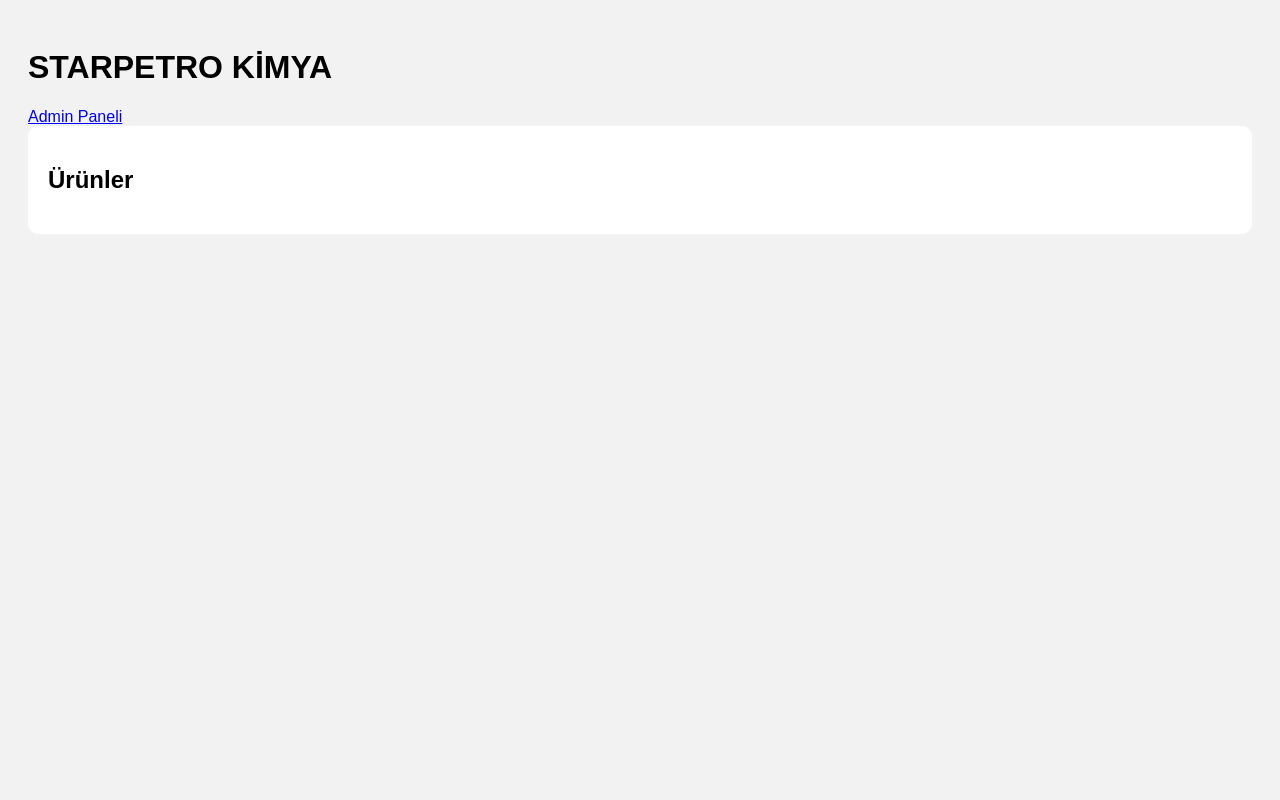
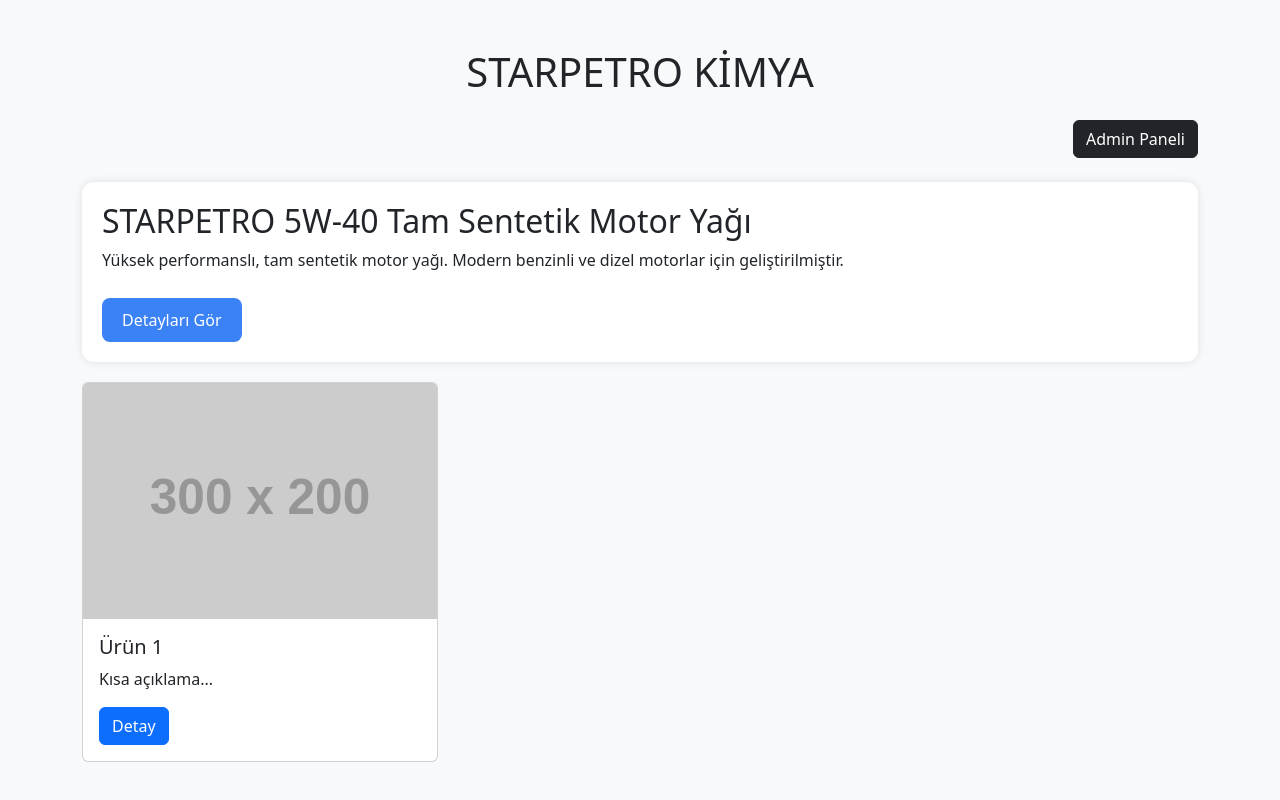
Before and after one commit to emrefener/starpetro, a plain HTML site: page index.html in a window 1280 px wide. Drawn offline with nearby package versions, Linux system fonts and the light colour scheme; placeholder pictures from the web are drawn by us.

Commit message:
index.html

```diff
--- a/index.html
+++ b/index.html
@@ -1,23 +1,37 @@
 <!DOCTYPE html>
 <html lang="tr">
 <head>
-    <meta charset="UTF-8">
-    <title>STARPETRO KİMYA</title>
-    <link rel="stylesheet" href="style.css">
+  <meta charset="UTF-8" />
+  <meta name="viewport" content="width=device-width, initial-scale=1.0" />
+  <title>STARPETRO KİMYA</title>
+  <link href="https://cdn.jsdelivr.net/npm/bootstrap@5.3.3/dist/css/bootstrap.min.css" rel="stylesheet" />
 </head>
-<body>
-    <header>
-        <h1>STARPETRO KİMYA</h1>
-        <nav>
-            <a href="admin.html">Admin Paneli</a>
-        </nav>
-    </header>
+<body class="bg-light">
+  <div class="container py-5">
+    <h1 class="text-center mb-4">STARPETRO KİMYA</h1>
+    <div class="text-end mb-4">
+      <a href="admin.html" class="btn btn-dark">Admin Paneli</a>
+    </div>
+    <div style="background: white; padding: 20px; margin: 20px 0; border-radius: 12px; box-shadow: 0 0 10px rgba(0,0,0,0.1);">
+        <h2>STARPETRO 5W-40 Tam Sentetik Motor Yağı</h2>
+        <p>Yüksek performanslı, tam sentetik motor yağı. Modern benzinli ve dizel motorlar için geliştirilmiştir.</p>
+        <a href="urun1.html" style="display: inline-block; margin-top: 10px; padding: 10px 20px; background: #3b82f6; color: white; border-radius: 8px; text-decoration: none;">Detayları Gör</a>
+      </div>
 
-    <section>
-        <h2>Ürünler</h2>
-        <div id="productList" class="product-container"></div>
-    </section>
-
-    <script src="script.js"></script>
+          <div class="row row-cols-1 row-cols-md-3 g-4">
+      <!-- Ürün Kartları -->
+      <div class="col">
+        <div class="card h-100">
+          <img src="https://via.placeholder.com/300x200" class="card-img-top" alt="Ürün 1" />
+          <div class="card-body">
+            <h5 class="card-title">Ürün 1</h5>
+            <p class="card-text">Kısa açıklama...</p>
+            <a href="urun1.html" class="btn btn-primary">Detay</a>
+          </div>
+        </div>
+      </div>
+      <!-- İstersen daha fazla ürün kartı ekleyebiliriz -->
+    </div>
+  </div>
 </body>
 </html>
```
